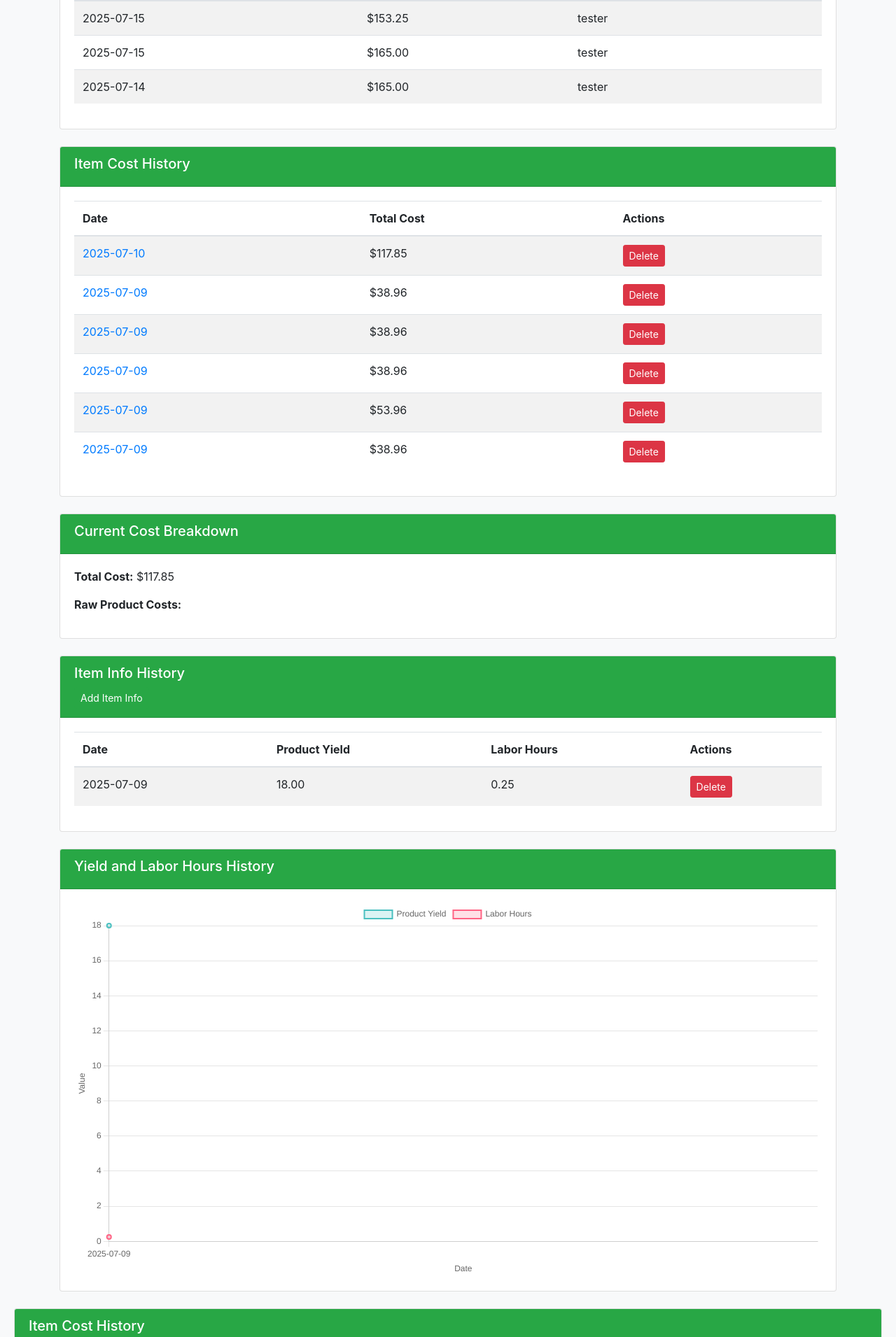
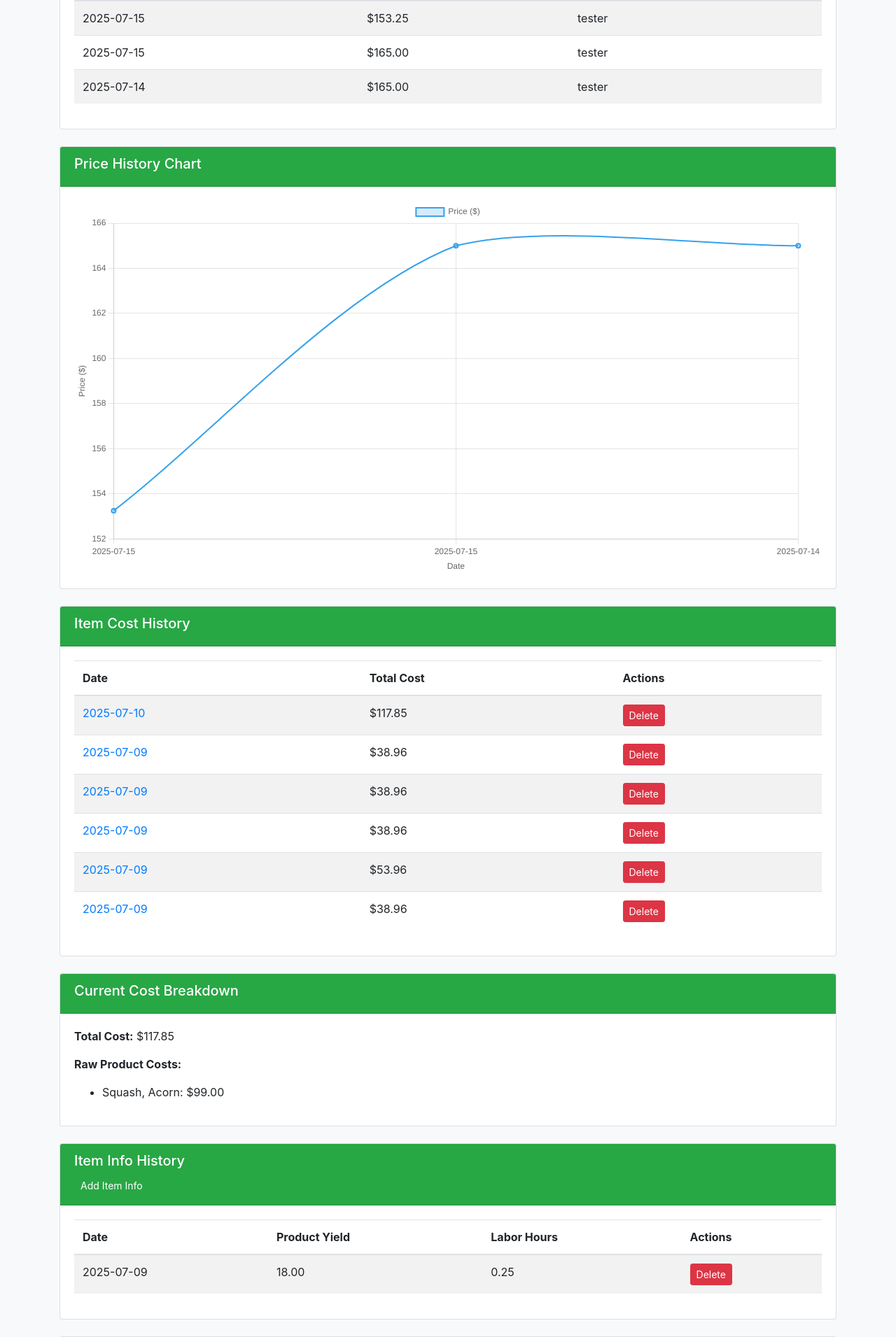
Before and after one commit to CadeStocker/SouthernProduce, a Flask app: page /item/1 in a window 1280 px wide. Shown: the part 739-2650 px from the top of the page at 70% size. Run offline with Flask 3, Linux system fonts and the light colour scheme; a user stored in the database is signed in; data comes from the database, SQL or seed files in the repository; some libraries are stand-ins or nearby versions.

Commit message:
closed #112

```diff
--- a/ProducePricer/producepricer/routes.py
+++ b/ProducePricer/producepricer/routes.py
@@ -1021,6 +1021,19 @@ def view_item(item_id):
     current_cost = item_costs[0] if item_costs else None
     #print(current_cost.total_cost)
 
+    raw_product_latest_costs = {}
+
+    for rp in raw_products:
+        # get the most recent cost for each raw product
+        most_recent_cost = (
+            CostHistory.query
+            .filter_by(raw_product_id=rp.id)
+            .order_by(CostHistory.date.desc(), CostHistory.id.desc())
+            .first()
+        )
+        if most_recent_cost:
+            raw_product_latest_costs[rp.id] = most_recent_cost.cost
+
     # form
     update_item_info_form = UpdateItemInfo()
     form = EditItem()
@@ -1051,7 +1064,8 @@ def view_item(item_id):
                            packaging=packaging,
                            raw_products=raw_products,
                            price_history=price_history,
-                           customer_map=customer_map)
+                           customer_map=customer_map,
+                           raw_product_latest_costs=raw_product_latest_costs)
 
 @app.route('/delete_item_info/<int:item_info_id>', methods=['POST'])
 @login_required
--- a/ProducePricer/producepricer/templates/view_item.html
+++ b/ProducePricer/producepricer/templates/view_item.html
@@ -96,6 +96,60 @@
   </div>
 </div>
 
+<!-- Price History Chart -->
+<div class="card mb-4">
+  <div class="card-header">
+    <h5>Price History Chart</h5>
+  </div>
+  <div class="card-body">
+    <canvas id="itemPriceChart" width="400" height="200"></canvas>
+  </div>
+</div>
+
+<script>
+// build labels and data arrays from price_history
+const priceHistoryLabels = [
+  {% for entry in price_history %}
+    "{{ entry.date.strftime('%Y-%m-%d') }}"{% if not loop.last %}, {% endif %}
+  {% endfor %}
+];
+const priceHistoryData = [
+  {% for entry in price_history %}
+    {{ "%.2f"|format(entry.price) }}{% if not loop.last %}, {% endif %}
+  {% endfor %}
+];
+
+document.addEventListener('DOMContentLoaded', () => {
+  const ctx = document.getElementById('itemPriceChart').getContext('2d');
+  new Chart(ctx, {
+    type: 'line',
+    data: {
+      labels: priceHistoryLabels,
+      datasets: [{
+        label: 'Price ($)',
+        data: priceHistoryData,
+        borderColor: 'rgba(54, 162, 235, 1)',
+        backgroundColor: 'rgba(54, 162, 235, 0.2)',
+        borderWidth: 2,
+        tension: 0.3
+      }]
+    },
+    options: {
+      responsive: true,
+      scales: {
+        x: {
+          title: { display: true, text: 'Date' }
+        },
+        y: {
+          title: { display: true, text: 'Price ($)' },
+          beginAtZero: false
+        }
+      }
+    }
+  });
+});
+</script>
+
     <!-- Item Costs -->
     <div class="card mb-4">
         <div class="card-header">
@@ -140,11 +194,23 @@
         {% if current_cost %}
           <p><strong>Total Cost:</strong> ${{ "%.2f"|format(current_cost.total_cost) }}</p>
           <p><strong>Raw Product Costs:</strong></p>
+          {% if raw_products %}
             <ul>
-                    {% for raw_product_cost in current_cost.raw_product_costs %}
-                        <li>{{ raw_product_cost.raw_product.name }}: ${{ "%.2f"|format(raw_product_cost.cost) }}</li>
+              {% for rp in raw_products %}
+                {% set cost = raw_product_latest_costs[rp.id] %}
+                <li>
+                  {{ rp.name }}:
+                  {% if cost is not none %}
+                    ${{ "%.2f"|format(cost) }}
+                  {% else %}
+                    <span class="text-muted">— no cost recorded —</span>
+                  {% endif %}
+                </li>
               {% endfor %}
             </ul>
+          {% else %}
+            <p class="text-muted">No raw products.</p>
+          {% endif %}
         {% else %}
           <p>No current cost breakdown available.</p>
         {% endif %}
```
Lines whose indentation alone changed are shown as unchanged.
